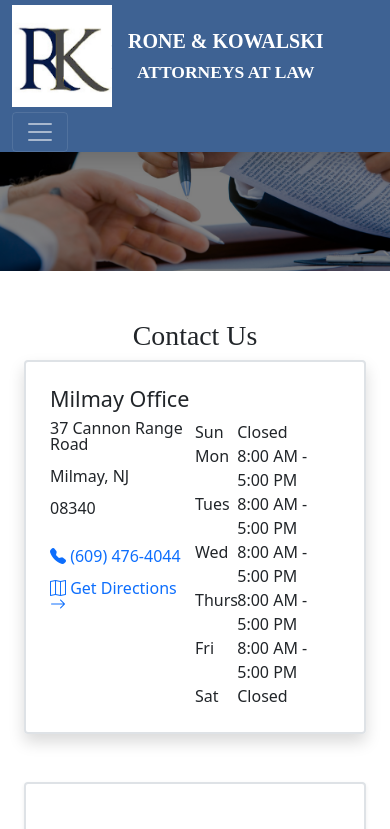
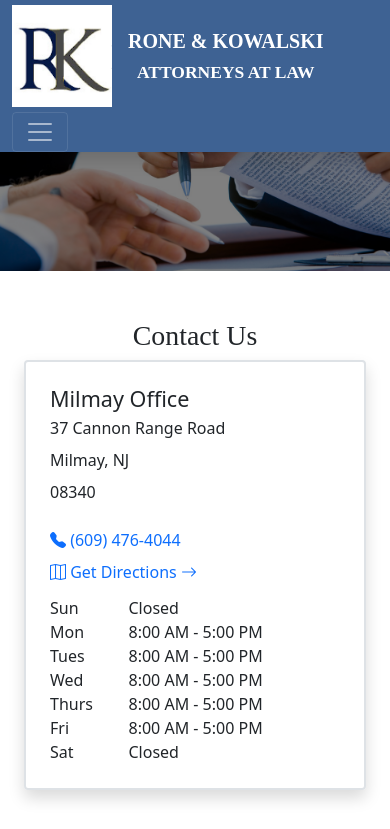
Before and after one commit to abrusc93/roneandkowalski, a plain HTML site: page contact.html in a window 390 px wide. Shown: the top 829 px of the page. Drawn offline with nearby package versions, Linux system fonts and the light colour scheme.

Commit message:
Fixes
Improved mobile responsiveness on contact page.

```diff
--- a/contact-style.css
+++ b/contact-style.css
@@ -64,3 +64,13 @@
         height: 20vh;
     }
 }
+
+/* When screen width is less than 487px */
+@media only screen and (max-width: 487px) {
+    #office-info-mobile{
+        flex-direction: column;
+    }
+    #office-hours-mobile{
+        justify-self: center;
+    }
+}
--- a/contact.html
+++ b/contact.html
@@ -96,7 +96,7 @@
 
             <h4>Milmay Office</h4>
 
-            <div class="d-flex justify-content-between">
+            <div class="d-flex justify-content-between text-nowrap" id="office-info-mobile">
 
               <div class="w-50" style="line-height: 1em;">
                 <p>37 Cannon Range Road</p>
@@ -107,9 +107,11 @@
                 <br/>
                 <br/>
                 <a style="text-decoration: none;" title="Get Directions from Google Maps" target="_blank" href="https://maps.google.com/maps/dir//37+Cannon+Range+Rd+Milmay,+NJ+08340/@39.4232904,-74.8913261,16z/data=!4m5!4m4!1m0!1m2!1m1!1s0x89c0cc3c1c897e8d:0xa325bf22e5ed6637"><i class="bi bi-map"></i> Get Directions <i class="bi bi-arrow-right"></i></a>
+                <br/>
+                <br/>
               </div>
 
-              <div class="w-50">
+              <div class="w-50" id="office-hours-mobile">
                 <div class="row">
                   <div class="col-3">Sun</div>
                   <div class="col">Closed</div>
--- a/script.js
+++ b/script.js
@@ -41,6 +41,12 @@ else if(pathname=="/contact.html"){
             $('#right-container').removeClass('mx-auto');
             $('#right-container').addClass('w-50');
         }
+        if($(window).width()<487){
+            $('#office-hours-mobile').removeClass('w-50');
+        }
+        if($(window).width()>487){
+            $('#office-hours-mobile').addClass('w-50');
+        }
     });
 
     if($(window).width()<1126){
@@ -52,6 +58,12 @@ else if(pathname=="/contact.html"){
         $('#staff-contacts-container').addClass('w-75');
         $('#right-container').removeClass('mx-auto');
         $('#right-container').addClass('w-50');
+    }
+    if($(window).width()<487){
+        $('#office-hours-mobile').removeClass('w-50');
+    }
+    if($(window).width()>487){
+        $('#office-hours-mobile').addClass('w-50');
     }
 }
 
```
